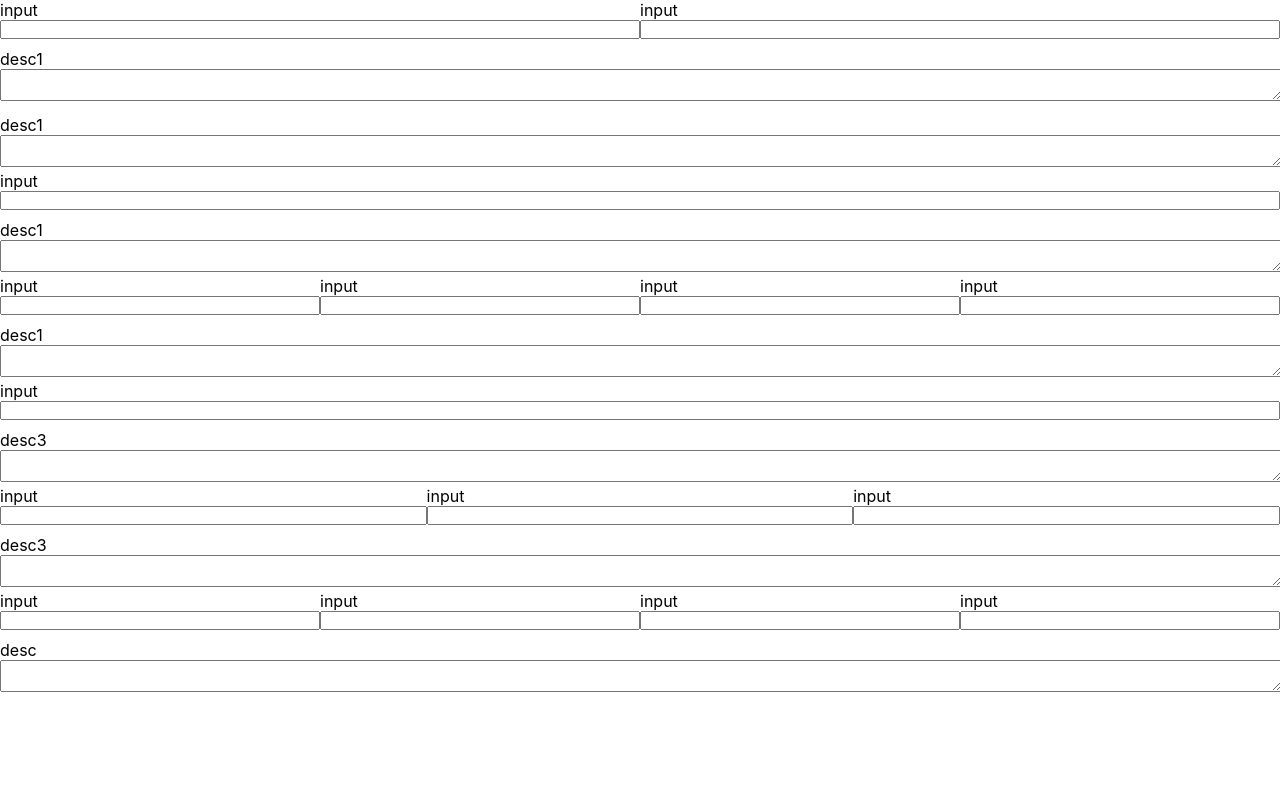
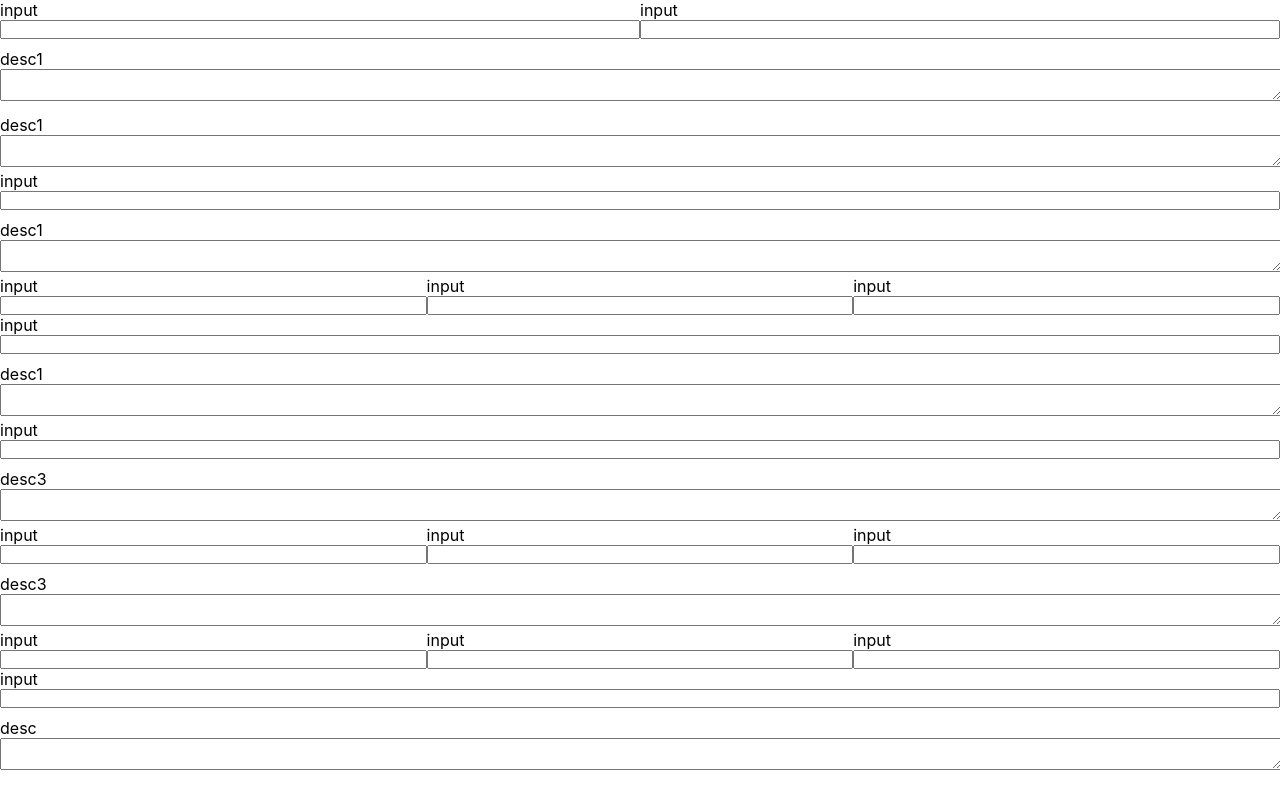
Before and after one commit to ShahithAbith/FormDynamic, a React (Create React App) app: page / in a window 1280 px wide. Built offline with nearby package versions, Linux system fonts and the light colour scheme.

Commit message:
adding input and textarea

```diff
--- a/src/App.css
+++ b/src/App.css
@@ -14,7 +14,7 @@
 .form__single {
   display: flex;
   flex-direction: column;
-  width: 25%;
+  width: 33.33%;
 }
 
 .form__single.input1 {
--- a/src/App.js
+++ b/src/App.js
@@ -5,7 +5,7 @@ import Input from './Input';
 function App() {
   const [windowSize,setWindowSize] = useState(window.innerWidth);
   const [maxInput,setMaxInput] = useState(0);
-  const [maxRow,setMaxRow] = useState(4);
+  const [maxRow,setMaxRow] = useState(3);
 
  useEffect(() => {
   setMaxInput(Math.floor(windowSize/maxRow))
--- a/src/Input.js
+++ b/src/Input.js
@@ -135,7 +135,7 @@ const Input = ({ windowSize, commoninputSize, maxRow }) => {
         if ((index - lastDescIndex) % maxRow !== 0) {
             let rem = (index - lastDescIndex) % maxRow;
             lastDescIndex = index;
-            lastRowInput = ((data.length - lastDescIndex) % maxRow)-1;
+            lastRowInput = ((data.length - lastDescIndex) % maxRow) - 1;
             lastInputSize = windowSize / lastRowInput;
             for (let j = index - 1; j >= index - rem; j--) {
                 // console.log("j :" + j + " rem :" + rem + " index :" + index)
@@ -144,6 +144,7 @@ const Input = ({ windowSize, commoninputSize, maxRow }) => {
             }
         }
     }
+
     if(!desc) {
         lastRowInput = ((data.length - lastDescIndex) % maxRow);
         lastInputSize = windowSize / lastRowInput;
```
